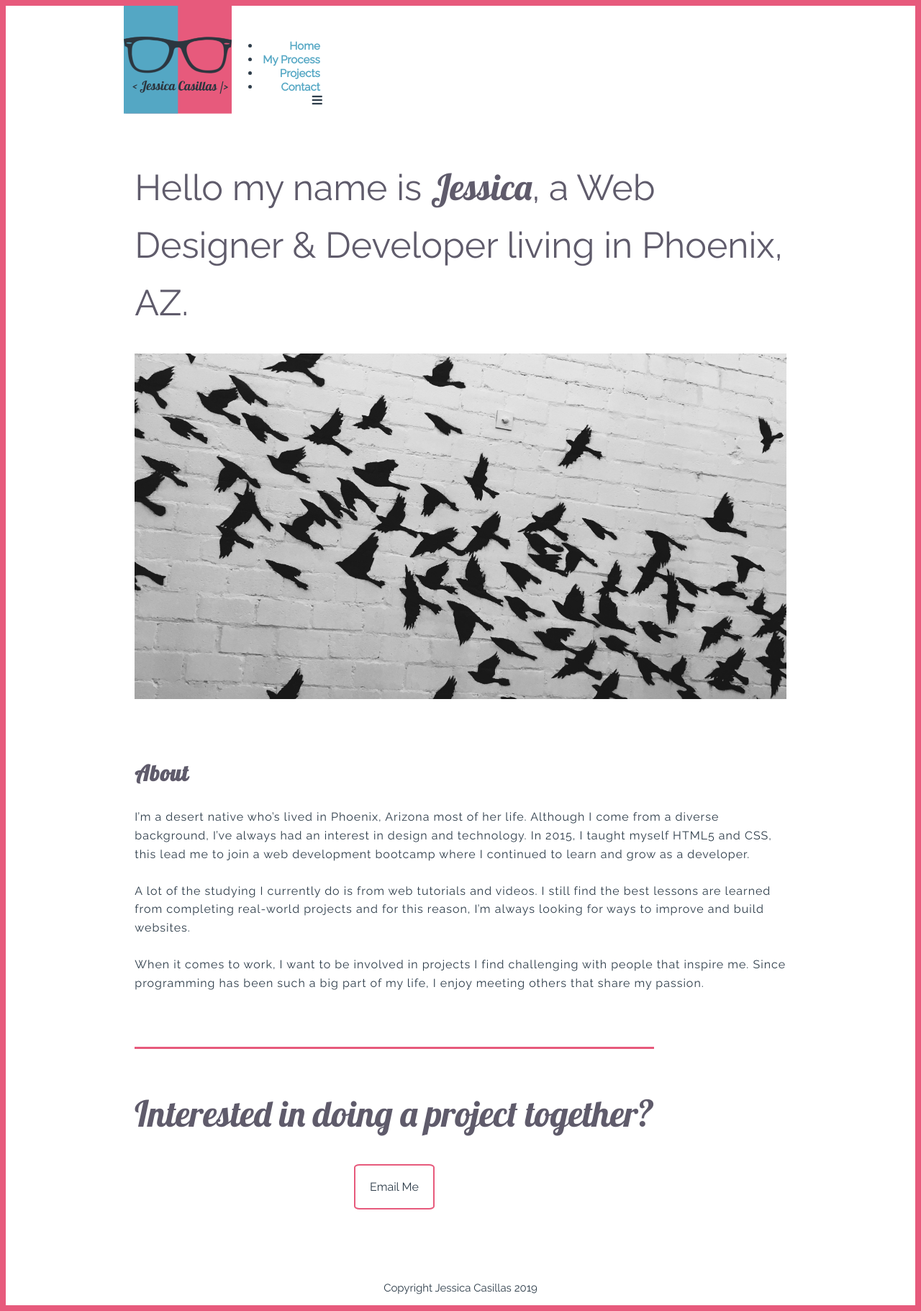
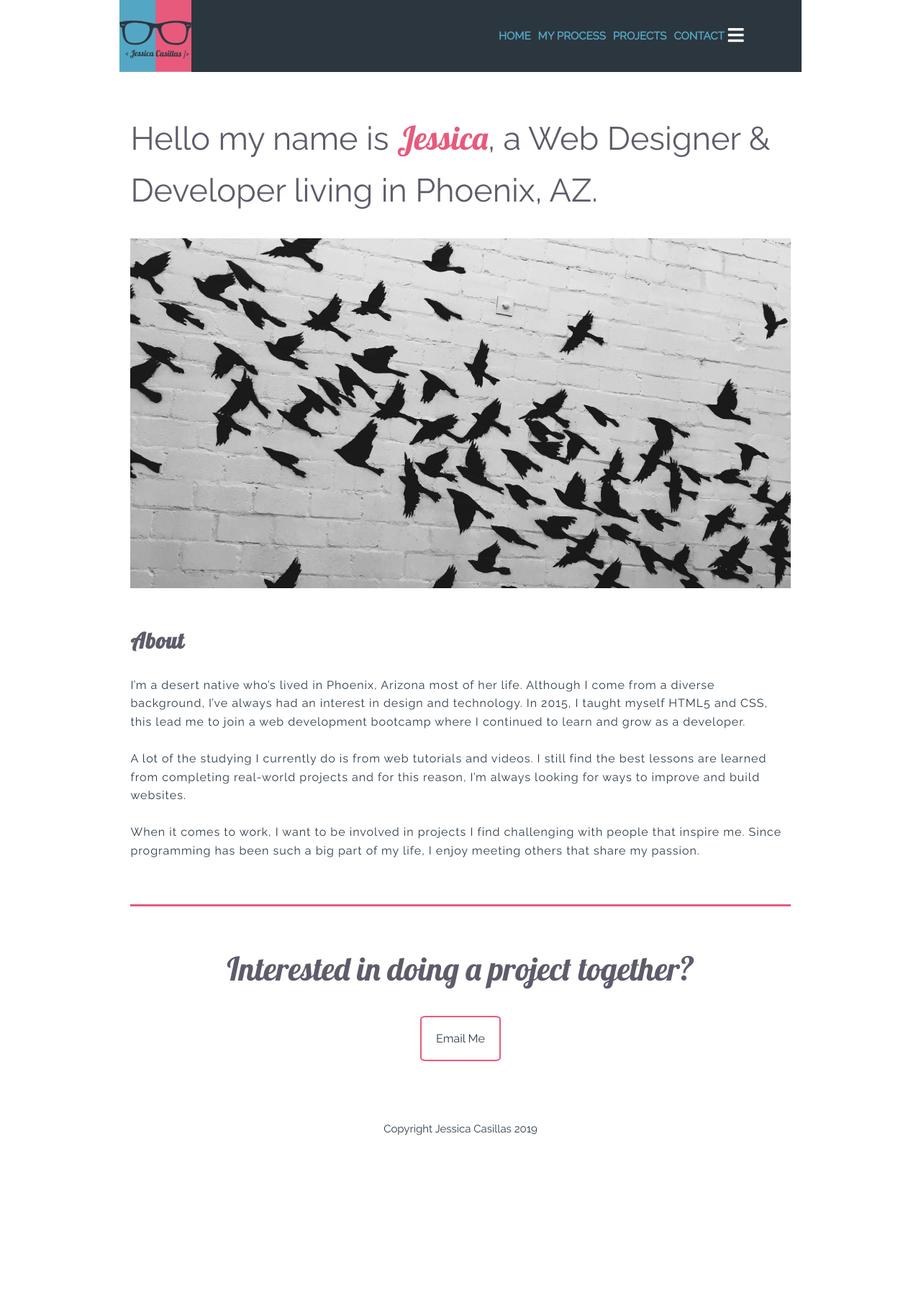
Before and after one commit to jessix00/Portfolio, a PHP site: page / in a window 1280 px wide. Shown: the whole page at 72% size. After the commit the page ends 1577 px from the top, so only its background shows below. Run offline with PHP 8.4, Linux system fonts and the light colour scheme.

Commit message:
New styles to the nav. Starting on burger menu next.

```diff
--- a/css/style-large.css
+++ b/css/style-large.css
@@ -5,15 +5,22 @@
 }
 
 h1 {
-    font-size: 50px;
-}
-
-.hero-img {
-    width: 100%;
-    text-align: center;
+    font-size: 45px;
 }
 
 .logo {
-    width: 150px;
-    height: 150px;
+    width: 100px;
+    height: 100px;
 }
+
+.main-nav {
+    height: 80px;
+}
+
+.main-nav ul {
+    margin-right: 80px;
+}
+
+.main-nav li {
+    padding-right: 30px;
+}
--- a/css/style-medium.css
+++ b/css/style-medium.css
@@ -1,19 +1,23 @@
-html {
-    border: 5px solid #e75a7c;
+.logo {
+    padding-bottom: 0;
+    width: 100px;
+    height: 100px;
 }
 
-.logo {
-    /* padding-left: 20px; */
-    padding-bottom: 0;
-    width: 80px;
+.main-nav {
     height: 80px;
 }
 
-nav {
-    padding-top: 30px;
+.main-nav ul {
+    margin-right: 10px;
 }
 
-nav a {
-    /* padding: 15px; */
+.main-nav li {
+    /* padding-left: 15px; */
     font-size: 15px;
 }
+
+
+/* .burger {
+    display: none;
+} */
--- a/css/style.css
+++ b/css/style.css
@@ -4,7 +4,7 @@ html {
     padding: 0;
     margin: 0;
     color: #2d3c49;
-    border: 3px solid #e75a7c;
+    /* border: 3px solid #e75a7c; */
     min-width: 300px;
 }
 
@@ -25,47 +25,69 @@ h2 {
 
 .name {
     font-family: 'Lobster', cursive;
+    color: #e75a7c;
 }
 
-.container {
+.nav-container {
+    display: flex;
+    flex-wrap: wrap;
+    align-content: flex-end;
+    /* position: fixed;
+    top: 0; */
+}
+
+.logo {
+    width: 30px;
+    height: 30px;
+}
+
+.main-nav {
+    display: flex;
+    flex-wrap: row wrap;
+    flex-grow: 1;
+    justify-content: flex-end;
+    z-index: 1000;
+    width: auto;
+    height: 60px;
+    padding-top: 20px;
+    margin: 0;
+    background-color: #2c363f;
+    font-weight: bold;
+}
+
+.main-nav ul {
+    list-style: none;
     display: flex;
     flex-wrap: wrap;
 }
 
-header {
-    width: 100%;
-    padding: 20px 10px 0 10px;
-    background-color: #fff;
-    margin: 0;
+.main-nav ul li {
+    padding: 5px;
 }
 
-.logo {
-    width: 50px;
-    height: 50px;
+.main-nav ul li a {
+    text-decoration: none;
+    color: #54a7c4;
+    font-size: 15px;
+    text-transform: uppercase;
 }
 
-nav {
-    float: right;
-    text-align: right;
-    /* text-transform: uppercase; */
-    padding-top: 20px;
-}
-
-nav a {
-    padding: 3px;
-    text-decoration: none;
-    color: #54a7c4;
-    font-weight: bold;
-    font-size: 10px;
-}
-
-nav a:hover {
+.main-nav a:hover {
     color: #e75a7c;
     text-decoration: underline;
 }
 
+.burger {
+    color: white;
+    font-size: 25px;
+}
+
+.burger:hover {
+    color: #e75a7c;
+}
+
 .hero-section {
-    width: 100%;
+    /* width: 100%; */
     padding: 40px 0 20px 0;
     margin: 5px;
     margin: 15px;
```
